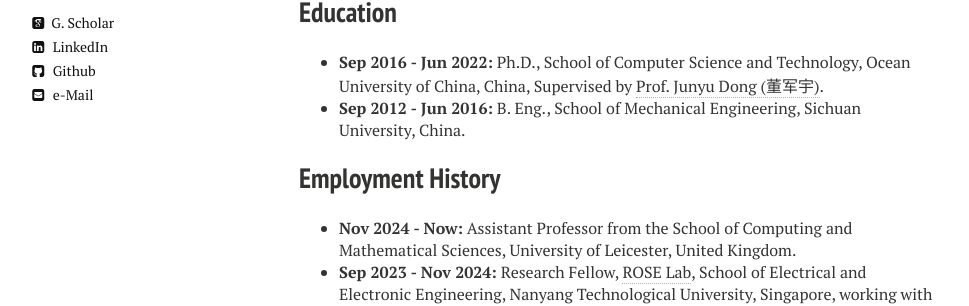
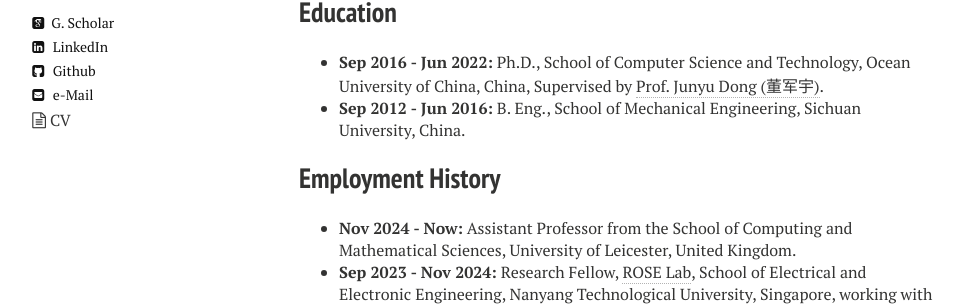
Before and after one commit to Kelvin-Ju/kelvin-ju.github.io, a Jekyll site: the page built from index.md, in a window 1280 px wide. Shown: the part 364-670 px from the top of the page, without its empty margins (21-990 px from the left). Built offline with Jekyll 4.4.1, drawn with Linux system fonts in a browser that asks for light colours; nearby versions of some CDN libraries.

Commit message:
Update _author-bio.html

```diff
--- a/_includes/_author-bio.html
+++ b/_includes/_author-bio.html
@@ -21,4 +21,5 @@
 {% if site.owner.foursquare %}<a href="http://foursquare.com/{{ site.owner.foursquare }}" class="author-social" target="_blank"><i class="fa fa-foursquare"></i> Foursquare</a>{% endif %}
 {% if site.owner.steam %}<a href="http://steamcommunity.com/id/{{ site.owner.steam }}" class="author-social" target="_blank"><i class="fa fa-steam-square"></i> Steam</a>{% endif %}
 {% if site.owner.email %}<a href="mailto:{{ site.owner.email }}" class="author-social" target="_blank"><i class="fa fa-envelope-square"></i> e-Mail</a>{% endif %}
+{% if site.owner.cv %}<a href="{{ site.owner.cv }}"><i class="fa fa-file-text-o"></i> CV</a><br>{% endif %}
 {% if site.owner.google_plus %}<a href="http://plus.google.com/{{ site.owner.google_plus }}" class="author-social" target="_blank"><i class="fa fa-google-plus-square"></i> Google+</a>{% endif %}
```
